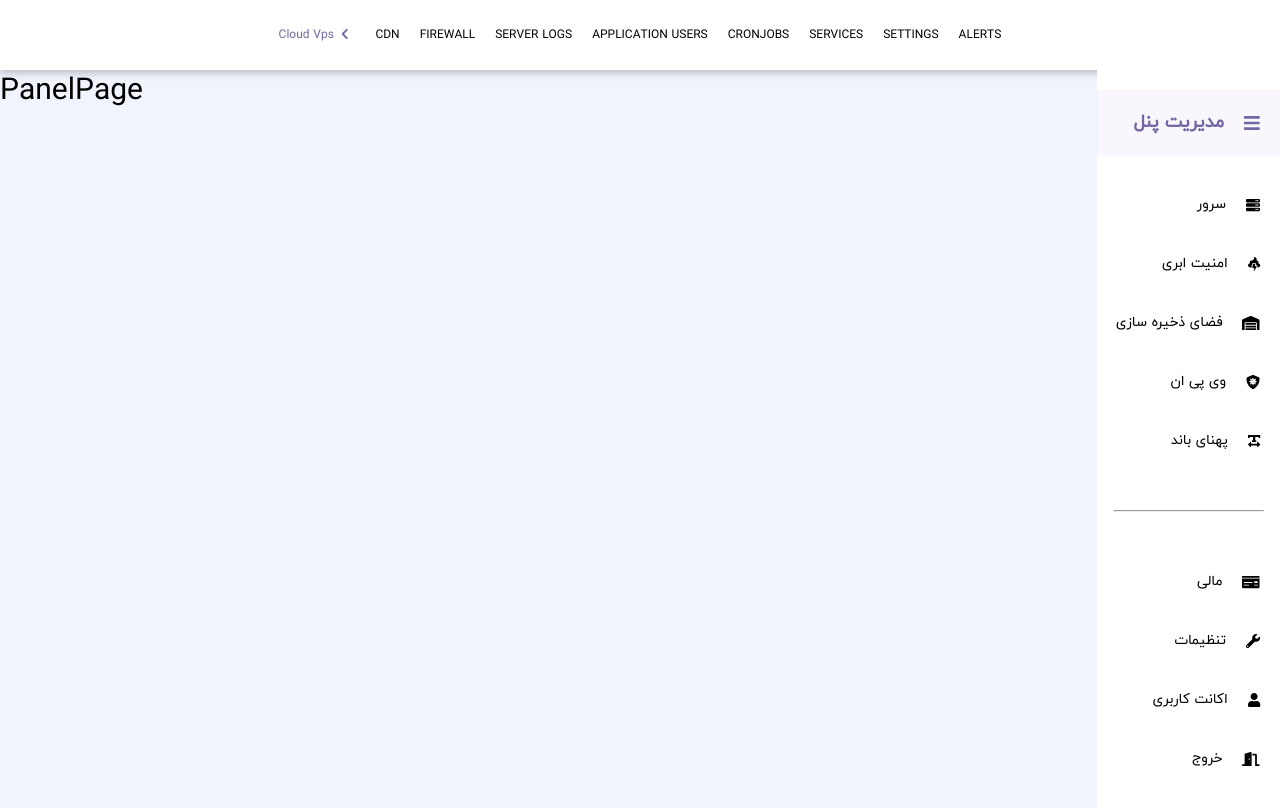
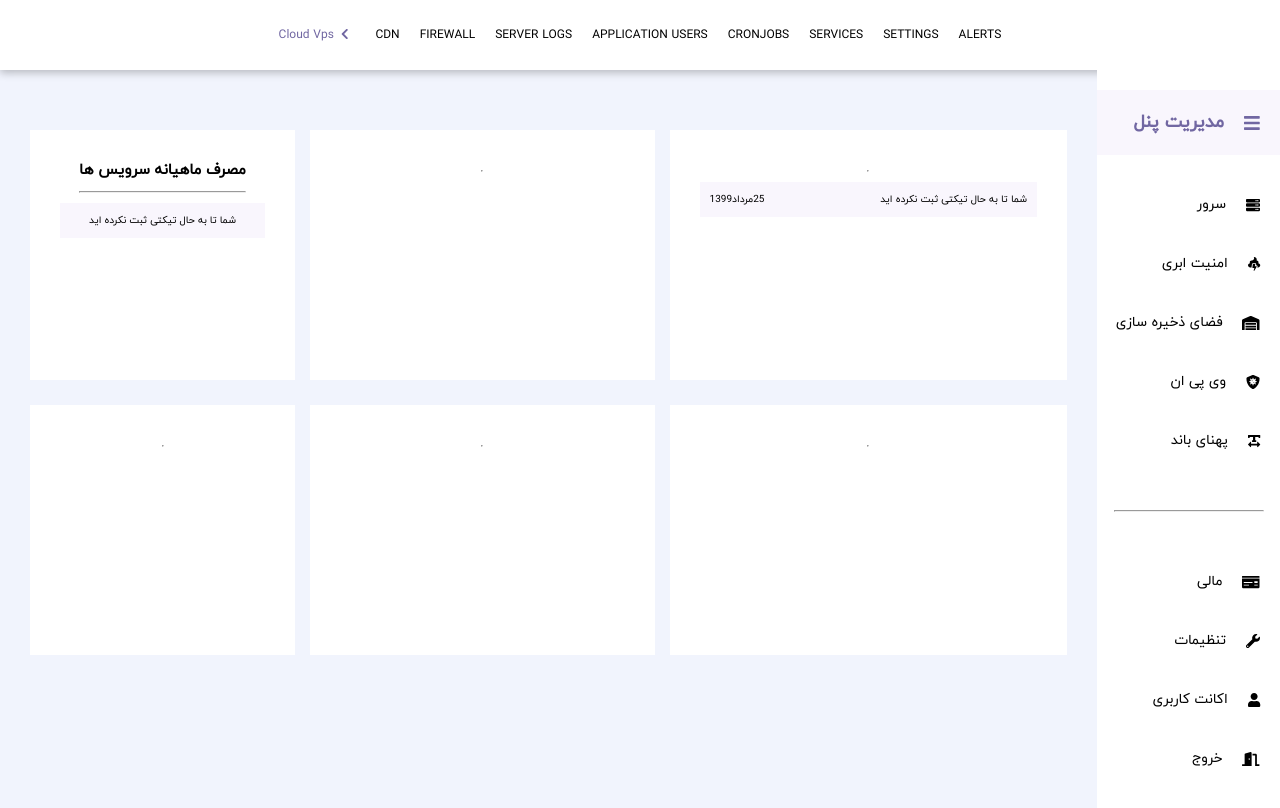
Before and after one commit to sadeghtavakoli/amnpardaz-challenge, a React (Create React App) app: page /panel in a window 1280 px wide. Built offline with nearby package versions, Linux system fonts and the light colour scheme.

Commit message:
created message component

```diff
--- a/src/components/main/main.styles.scss
+++ b/src/components/main/main.styles.scss
@@ -1,4 +1,3 @@
 .main {
-  font-size: 3rem;
   grid-area: main;
 }
--- /dev/null
+++ b/src/components/message/message.component.jsx
@@ -0,0 +1,15 @@
+import React from "react";
+import "./message.styles.scss";
+const Message = ({ message, subMessage, className }) => {
+  return (
+    <div
+      className={`message  ${
+        subMessage ? "detailed-message" : ""
+      }  ${className} `}
+    >
+      <p>{message}</p>
+      <p>{subMessage}</p>
+    </div>
+  );
+};
+export default Message;
--- /dev/null
+++ b/src/components/message/message.styles.scss
@@ -0,0 +1,14 @@
+.message {
+  width: 100%;
+  background-color: var(--active_color);
+  direction: rtl;
+  padding: 1rem;
+  display: flex;
+  align-items: center;
+  justify-content: center;
+  &.detailed-message {
+    justify-content: space-between;
+  }
+  p {
+  }
+}
--- a/src/pages/panel-page/panel-page.component.jsx
+++ b/src/pages/panel-page/panel-page.component.jsx
@@ -1,6 +1,24 @@
 import React from "react";
+import Card from "../../components/card/card.component";
+import Message from "../../components/message/message.component";
 import "./panel-page.styles.scss";
 const PanelPage = () => {
-  return <section className="panel">PanelPage</section>;
+  return (
+    <section className="panel">
+      <Card title="مصرف ماهیانه سرویس ها">
+        <Message message="شما تا به حال تیکتی ثبت نکرده اید" />
+      </Card>
+      <Card />
+      <Card>
+        <Message
+          message="شما تا به حال تیکتی ثبت نکرده اید"
+          subMessage="25مرداد1399"
+        />
+      </Card>
+      <Card />
+      <Card />
+      <Card />
+    </section>
+  );
 };
 export default PanelPage;
--- a/src/pages/panel-page/panel-page.styles.scss
+++ b/src/pages/panel-page/panel-page.styles.scss
@@ -1,4 +1,7 @@
 .panel {
-  font-size: 3rem;
-  grid-area: main;
+  padding: 6rem 3rem;
+  display: grid;
+  grid-template-columns: 1fr 1.3fr 1.5fr;
+  grid-template-rows: repeat(2, 25rem);
+  gap: 2.5rem 1.5rem;
 }
```
